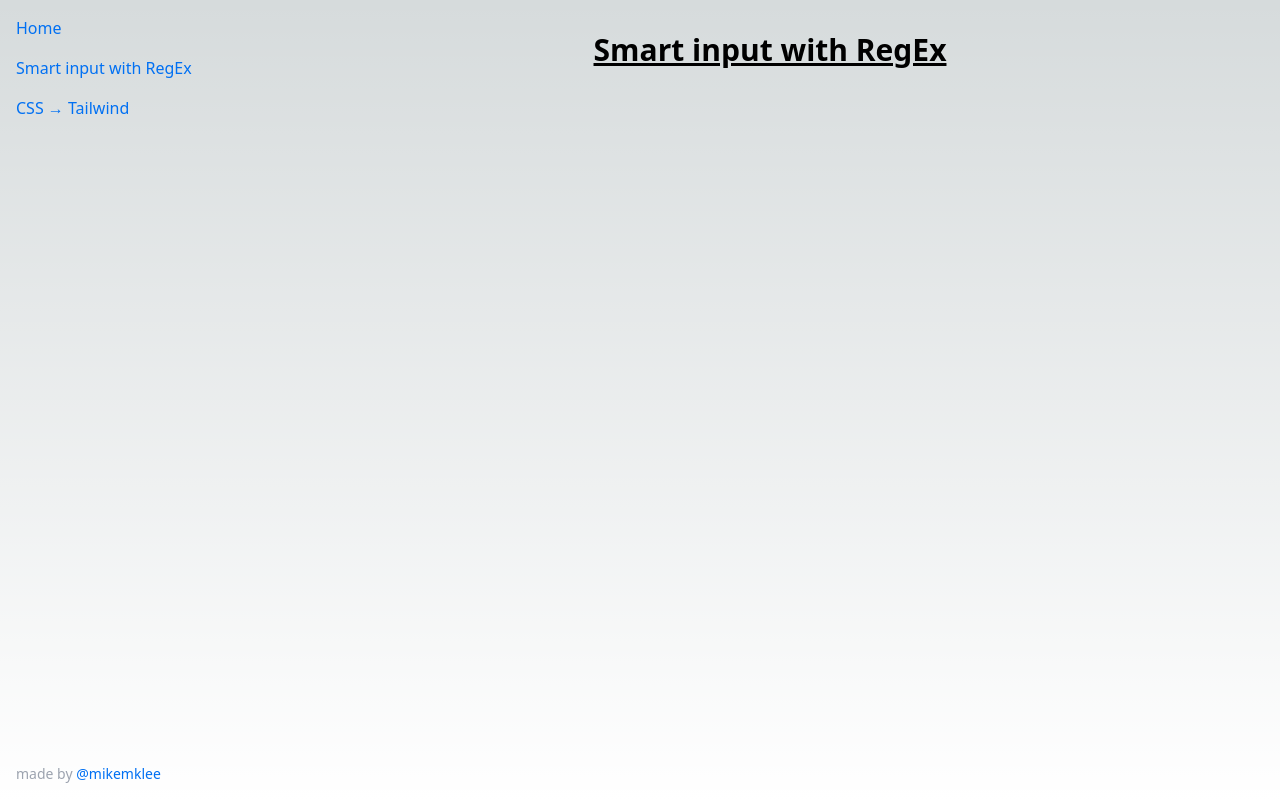
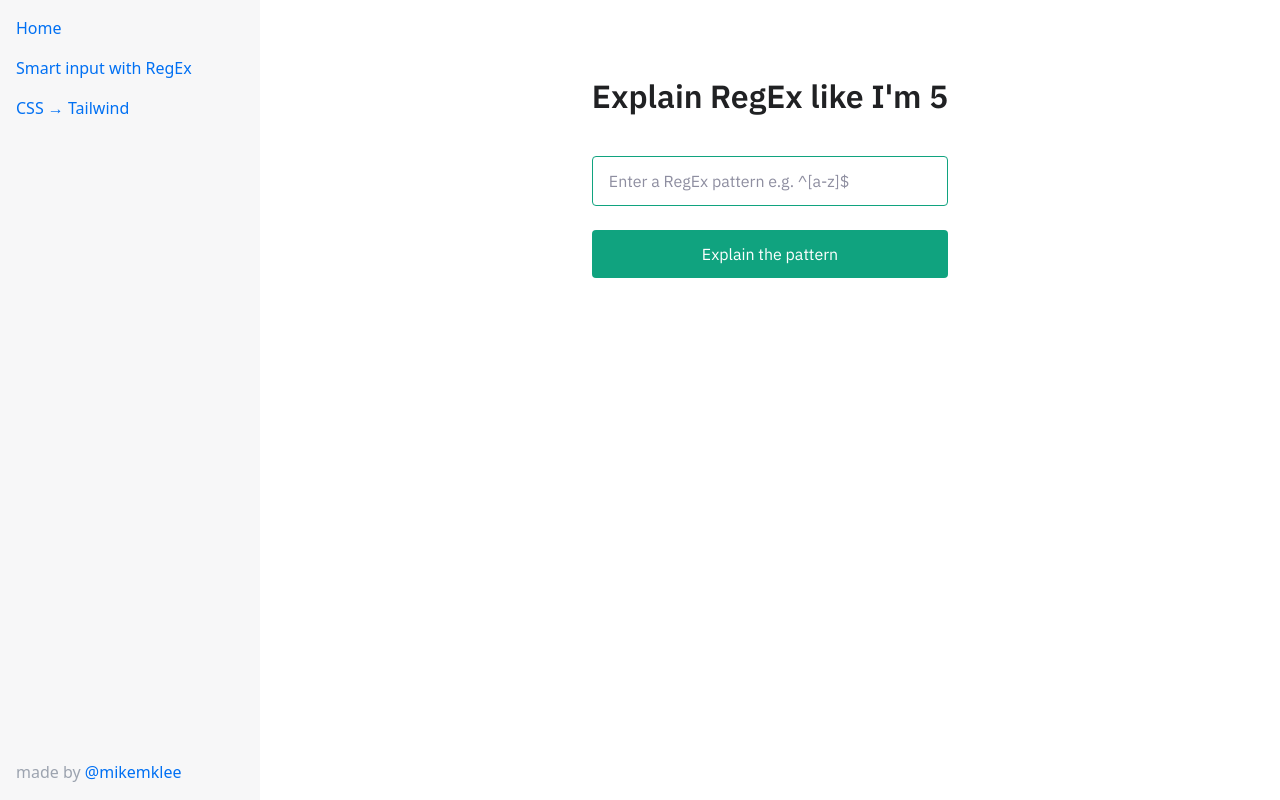
Before and after one commit to mikemklee/ai-toolbox, a Next.js app: page /smart-regex-input in a window 1280 px wide. Built offline with nearby package versions, Linux system fonts and the light colour scheme.

Commit message:
Add smart regex input page

```diff
--- a/src/components/Sidebar.jsx
+++ b/src/components/Sidebar.jsx
@@ -23,7 +23,7 @@ const Sidebar = () => {
         </li>
       </ul>
 
-      <div className="text-sm text-gray-400 mt-auto">
+      <div className="text-gray-400 mt-auto">
           <span>
             made by{" "}
             <a
--- a/src/components/Sidebar.module.css
+++ b/src/components/Sidebar.module.css
@@ -4,6 +4,7 @@
   height: 100vh;
   display: flex;
   flex-direction: column;
+  background: #f7f7f8;
 }
 
 .sidebar ul {
--- /dev/null
+++ b/src/pages/api/smart-regex-input.ts
@@ -0,0 +1,67 @@
+import { Configuration, OpenAIApi } from "openai";
+
+const configuration = new Configuration({
+  apiKey: process.env.OPENAI_API_KEY,
+});
+const openai = new OpenAIApi(configuration);
+
+async function generate(req, res) {
+  if (!configuration.apiKey) {
+    res.status(500).json({
+      error: {
+        message:
+          "OpenAI API key not configured, please follow instructions in README.md",
+      },
+    });
+    return;
+  }
+
+  const pattern = req.body.pattern || "";
+  if (pattern.trim().length === 0) {
+    res.status(400).json({
+      error: {
+        message: "Please enter a valid pattern",
+      },
+    });
+    return;
+  }
+
+  try {
+    const completion = await openai.createCompletion({
+      model: "text-davinci-003",
+      prompt: generatePrompt(pattern),
+      max_tokens: 300,
+      temperature: 0,
+    });
+    res.status(200).json({
+      result: completion.data.choices[0].text,
+    });
+  } catch (error) {
+    // Consider adjusting the error handling logic for your use case
+    if (error.response) {
+      console.error(error.response.status, error.response.data);
+      res.status(error.response.status).json(error.response.data);
+    } else {
+      console.error(`Error with OpenAI API request: ${error.message}`);
+      res.status(500).json({
+        error: {
+          message: "An error occurred during your request.",
+        },
+      });
+    }
+  }
+}
+
+function generatePrompt(pattern) {
+  return `
+    To help out the users of my form field, I would like to show them what would be a valid input into the form field, given a RegEx pattern.
+    I want you to give me a description of what the RegEx pattern matches.
+    For example, if the provided pattern is ^[0-9]{1,17}$, then the description would be:
+      - Only contain digits between 0 and 9
+      - Be between 1 and 17 digits in length
+    Now, your turn. The pattern I would like you to describe is: ${pattern}
+    I want the answer in a JSON array literal, where each description is an element in the array (do not include the bullet point symbol).
+  `;
+}
+
+export default generate;
--- a/src/pages/css2tw/index.jsx
+++ b/src/pages/css2tw/index.jsx
@@ -19,8 +19,6 @@ export default function Page() {
         },
         body: JSON.stringify({ input: patternInput }),
       });
-
-      console.log("response?", response);
 
       const data = await response.json();
       if (response.status !== 200) {
@@ -49,14 +47,14 @@ export default function Page() {
 
       <div className={styles.container}>
         <Sidebar />
-        <main className="w-80 mx-auto flex flex-col items-center my-auto">
-        <h3 className="my-6">CSS → Tailwind</h3>
+        <main className="w-80 mx-auto flex flex-col items-center mt-8">
+          <h3 className="my-6 text-xl">CSS → Tailwind</h3>
 
           <form onSubmit={onSubmit} className="flex flex-col w-full">
             <input
               type="text"
               name="pattern"
-            className="w-full p-2 rounded bg-gray-800 border border-gray-700"
+              className="w-full p-2 rounded  border border-gray-700"
               placeholder="Enter CSS rules here"
               value={patternInput}
               onChange={(e) => setPatternInput(e.target.value)}
@@ -64,7 +62,7 @@ export default function Page() {
             <input
               type="submit"
               value="Go"
-            className="w-full p-2 rounded bg-gray-800 mt-2 cursor-pointer opacity-80 hover:opacity-100 transition-opacity"
+              className="w-full p-2 rounded bg-gray-800 text-white mt-2 cursor-pointer opacity-80 hover:opacity-100 transition-opacity"
             />
           </form>
 
--- a/src/pages/smart-regex-input/index.jsx
+++ b/src/pages/smart-regex-input/index.jsx
@@ -1,19 +1,77 @@
 import Head from "next/head";
-import styles from "@/styles/Home.module.css";
+import { useState } from "react";
+
+import styles from "./index.module.css";
+import homeStyles from "@/styles/Home.module.css";
 import Sidebar from "@/components/Sidebar";
 
 export default function Page() {
+  const [patternInput, setPatternInput] = useState("");
+  const [isLoading, setIsLoading] = useState(false);
+  const [result, setResult] = useState();
+
+  async function onSubmit(event) {
+    event.preventDefault();
+    try {
+      setIsLoading(true);
+      const response = await fetch("/api/smart-regex-input", {
+        method: "POST",
+        headers: {
+          "Content-Type": "application/json",
+        },
+        body: JSON.stringify({ pattern: patternInput }),
+      });
+
+      const data = await response.json();
+      if (response.status !== 200) {
+        throw data.error || new Error(`Request failed with status ${response.status}`);
+      }
+
+      setResult(JSON.parse(data.result));
+    } catch (error) {
+      // Consider implementing your own error handling logic here
+      console.error(error);
+      alert(error.message);
+    } finally {
+      setIsLoading(false);
+    }
+  }
+
   return (
     <>
       <Head>
         <title>Smart input with RegEx</title>
       </Head>
 
-      <div className={styles.container}>
+      <div className={homeStyles.container}>
         <Sidebar />
         <main className={styles.main}>
-          <h1 className="text-3xl font-bold underline">Smart input with RegEx</h1>
-        </main>
+        <h3>Explain RegEx like I'm 5</h3>
+
+        <form onSubmit={onSubmit}>
+          <input
+            type="text"
+            name="pattern"
+            placeholder="Enter a RegEx pattern e.g. ^[a-z]$"
+            value={patternInput}
+            onChange={(e) => setPatternInput(e.target.value)}
+          />
+          <input type="submit" value="Explain the pattern" />
+        </form>
+
+        {result ? (
+          <div className={styles.result}>
+            <h4>Description</h4>
+            <ul>
+              {result.map((item, index) => (
+                <li key={index}>{item}</li>
+              ))}
+            </ul>
+          </div>
+        ) : null}
+
+        {isLoading ? <div className={styles.loading}>Generating a response...</div> : null}
+      </main>
       </div>
     </>
   );
--- /dev/null
+++ b/src/pages/smart-regex-input/index.module.css
@@ -0,0 +1,68 @@
+@import url("https://fonts.googleapis.com/css2?family=IBM+Plex+Sans:wght@400;600&display=swap");
+
+.main,
+.main input {
+  font-size: 16px;
+  line-height: 24px;
+  color: #353740;
+  font-family: "IBM Plex Sans", sans-serif;
+}
+.main {
+  display: flex;
+  flex-direction: column;
+  align-items: center;
+  padding-top: 60px;
+  max-width: 400px;
+  margin: 0 auto;
+}
+.main .icon {
+  width: 34px;
+}
+.main h3 {
+  font-size: 32px;
+  line-height: 40px;
+  font-weight: bold;
+  color: #202123;
+  margin: 16px 0 40px;
+}
+.main form {
+  display: flex;
+  flex-direction: column;
+  width: 100%;
+}
+.main input[type="text"] {
+  padding: 12px 16px;
+  border: 1px solid #10a37f;
+  border-radius: 4px;
+  margin-bottom: 24px;
+  outline-color: #10a37f;
+}
+.main ::placeholder {
+  color: #8e8ea0;
+  opacity: 1;
+}
+.main input[type="submit"] {
+  padding: 12px 0;
+  color: #fff;
+  background-color: #10a37f;
+  border: none;
+  border-radius: 4px;
+  text-align: center;
+  cursor: pointer;
+}
+
+.main .loading {
+  margin-top: 40px;
+}
+
+.main .result {
+  margin-top: 40px;
+  width: 100%;
+  display: flex;
+  flex-direction: column;
+  justify-content: flex-start;
+}
+
+.main .result h4 {
+  margin: 0;
+}
--- a/src/styles/globals.css
+++ b/src/styles/globals.css
@@ -89,23 +89,7 @@ body {
   overflow-x: hidden;
 }
 
-body {
-  color: rgb(var(--foreground-rgb));
-  background: linear-gradient(
-      to bottom,
-      transparent,
-      rgb(var(--background-end-rgb))
-    )
-    rgb(var(--background-start-rgb));
-}
-
 a {
   color: inherit;
   text-decoration: none;
 }
-
-@media (prefers-color-scheme: dark) {
-  html {
-    color-scheme: dark;
-  }
-}
```
Lines whose indentation alone changed are shown as unchanged.
